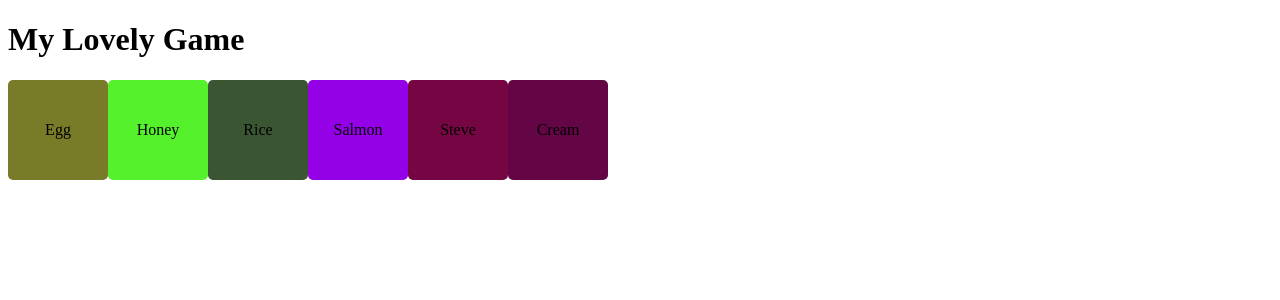
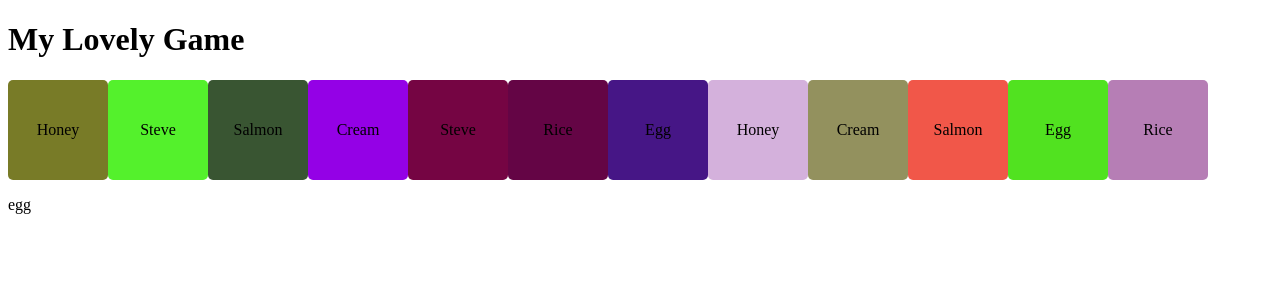
Before and after one commit to mary-hamilton/Memory-Game, a React (Create React App) app: page / in a window 1280 px wide. Shown: the top 300 px of the page. Built offline with nearby package versions, Linux system fonts and the light colour scheme; the HTML template or start-up script is replaced by a standard one.

Commit message:
began adding states

```diff
--- a/src/App.jsx
+++ b/src/App.jsx
@@ -1,14 +1,31 @@
 import Tile from "./Tile";
 import TileGrid from "./TileGrid";
+import {useState} from "react";
 
 const App = () => {
 
     const staticArray = ['Egg', 'Rice', 'Cream', 'Honey', 'Salmon', 'Steve']
+    const makeTileData = (text, id) => {
+        return { text, id }
+        }
+
+    const newStaticArray = staticArray.map((item, i) => makeTileData(item, i));
+
+    const doubleArray = [...newStaticArray, ...newStaticArray];
+
+    const [ firstGuess, setFirstGuess ] = useState("egg");
+    const [ secondGuess, setSecondGuess ] = useState("");
+
+    const clickyClick = (data) => {
+       setFirstGuess(data.id);
+       console.log(firstGuess);
+    }
 
     return (
         <>
             <h1>My Lovely Game</h1>
-            <TileGrid array={staticArray}/>
+            <TileGrid array={doubleArray} clickyClick={clickyClick}/>
+            <p>{firstGuess}</p>
         </>
     );
 };
--- a/src/Tile.jsx
+++ b/src/Tile.jsx
@@ -1,7 +1,7 @@
-import {Card} from "@mui/material";
+import {Button, Card} from "@mui/material";
 import {css} from "@emotion/css"
 
-const Tile = ({content}) => {
+const Tile = ({data, clickyClick}) => {
 
     const randomColour = () => {
         let letters = '0123456789ABCDEF';
@@ -23,11 +23,17 @@ const Tile = ({content}) => {
       align-items: center;
     `
 
+    // have managed to make this do something but 1. Don't really understand why I needed to return the
+    // function call and 2. Need to stop the app from re-rendering every time.
+    const handleClick = () => {
+        return clickyClick(data);
+    }
+
 
     return (
         <>
-            <div className={tileCSS}>
-                <p>{content}</p>
+            <div onClick={handleClick} className={tileCSS}>
+                <p>{data.text}</p>
             </div>
         </>
     )
--- a/src/TileGrid.jsx
+++ b/src/TileGrid.jsx
@@ -1,14 +1,14 @@
 import Tile from "./Tile";
 import {Grid} from "@mui/material";
 
-const TileGrid = ({array}) => {
+const TileGrid = ({array, clickyClick}) => {
 
     return (
         <>
             <Grid container>
-                {array.map((text, i) =>
+                {array.map((data, i) =>
                     <Grid key={i} item>
-                        <Tile content={text}/>
+                        <Tile data={data} clickyClick={clickyClick}/>
                     </Grid>)
                     .sort((a, b) => 0.5 - Math.random())
                 }
```
